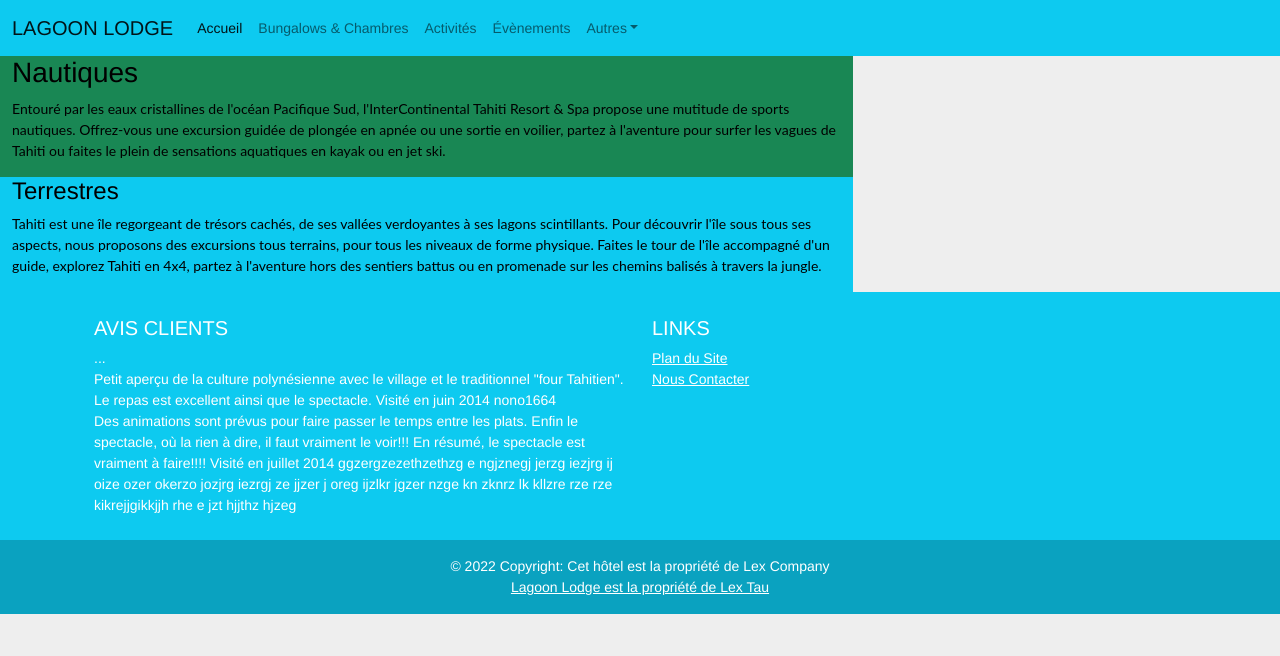
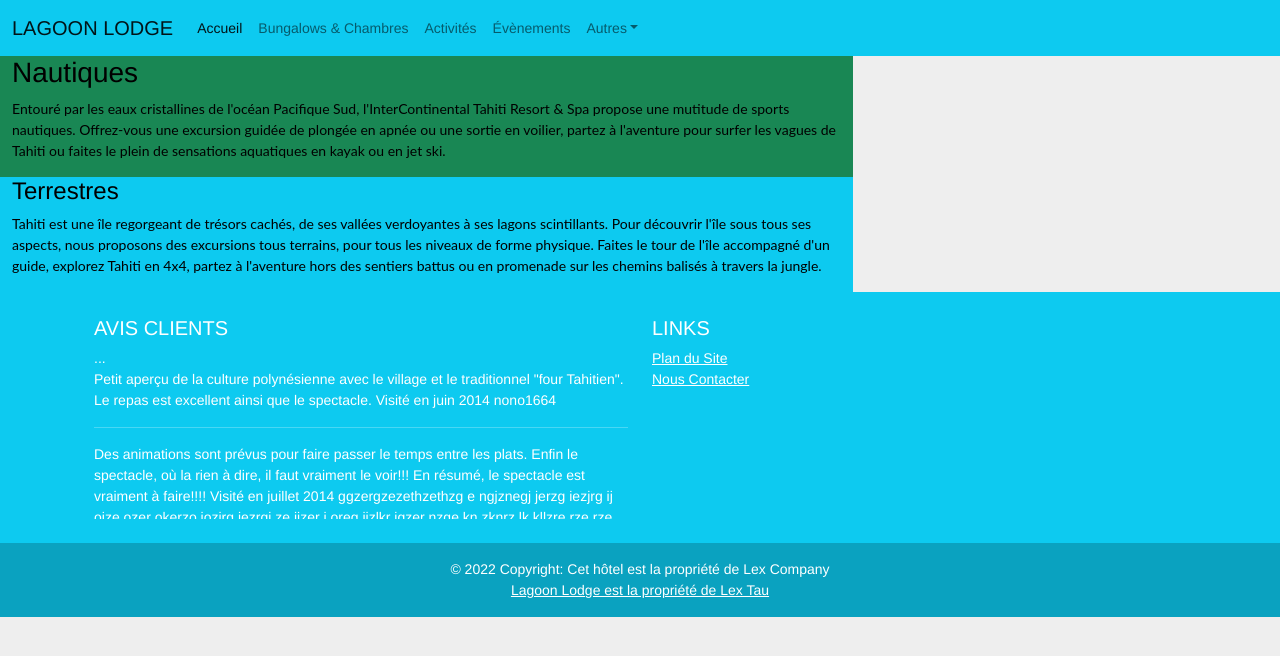
Before and after one commit to LEX-ONE7/Pension-Lagoon-2, a React (Create React App) app: page /activites in a window 1280 px wide. Shown: the top 656 px of the page. Built offline with nearby package versions, Linux system fonts and the light colour scheme.

Commit message:
2 files modified

```diff
--- a/components/Footer.tsx
+++ b/components/Footer.tsx
@@ -8,18 +8,36 @@ const Footer = () => {
             <h5 className="text-uppercase">Avis Clients</h5>
 
             <div className="overflow-auto">...</div>
-            <div className="overflow-scroll">
-              Petit aperçu de la culture polynésienne avec le village et le
-              traditionnel "four Tahitien". Le repas est excellent ainsi que le
-              spectacle. Visité en juin 2014 nono1664{' '}
-            </div>
-            <div className="overflow-scroll">
-              Des animations sont prévus pour faire passer le temps entre les
-              plats. Enfin le spectacle, où la rien à dire, il faut vraiment le
-              voir!!! En résumé, le spectacle est vraiment à faire!!!! Visité en
-              juillet 2014 ggzergzezethzethzg e ngjznegj jerzg iezjrg ij oize
-              ozer okerzo jozjrg iezrgj ze jjzer j oreg ijzlkr jgzer nzge kn
-              zknrz lk kllzre rze rze kikrejjgikkjjh rhe e jzt hjjthz hjzeg
+
+            <div
+              className="div "
+              style={{ height: '150px', overflowY: 'scroll' }}
+            >
+              <div>
+                Petit aperçu de la culture polynésienne avec le village et le
+                traditionnel "four Tahitien". Le repas est excellent ainsi que
+                le spectacle. Visité en juin 2014 nono1664{' '}
+              </div>
+              <hr />
+              <div>
+                Des animations sont prévus pour faire passer le temps entre les
+                plats. Enfin le spectacle, où la rien à dire, il faut vraiment
+                le voir!!! En résumé, le spectacle est vraiment à faire!!!!
+                Visité en juillet 2014 ggzergzezethzethzg e ngjznegj jerzg
+                iezjrg ij oize ozer okerzo jozjrg iezrgj ze jjzer j oreg ijzlkr
+                jgzer nzge kn zknrz lk kllzre rze rze kikrejjgikkjjh rhe e jzt
+                hjjthz hjzeg
+              </div>
+              <hr />
+              <div>
+                Des animations sont prévus pour faire passer le temps entre les
+                plats. Enfin le spectacle, où la rien à dire, il faut vraiment
+                le voir!!! En résumé, le spectacle est vraiment à faire!!!!
+                Visité en juillet 2014 ggzergzezethzethzg e ngjznegj jerzg
+                iezjrg ij oize ozer okerzo jozjrg iezrgj ze jjzer j oreg ijzlkr
+                jgzer nzge kn zknrz lk kllzre rze rze kikrejjgikkjjh rhe e jzt
+                hjjthz hjzeg
+              </div>
             </div>
           </div>
 
--- a/pages/Accueil.tsx
+++ b/pages/Accueil.tsx
@@ -3,7 +3,7 @@ const Accueil = () => {
   return (
     <div className="container marketing">
       <div className="row">
-        <div className="col-lg-4">
+        <div className="col-lg-4 p-4 d-flex flex-column align-items-center text-center">
           <svg
             className="bd-placeholder-img rounded-circle"
             width="140"
@@ -32,7 +32,7 @@ const Accueil = () => {
             </a>
           </p>
         </div>
-        <div className="col-lg-4">
+        <div className="col-lg-4 p-4 d-flex flex-column align-items-center text-center">
           <svg
             className="bd-placeholder-img rounded-circle"
             width="140"
@@ -61,7 +61,7 @@ const Accueil = () => {
             </a>
           </p>
         </div>
-        <div className="col-lg-4">
+        <div className="col-lg-4 p-4 d-flex flex-column align-items-center text-center">
           <svg
             className="bd-placeholder-img rounded-circle"
             width="140"
@@ -95,7 +95,7 @@ const Accueil = () => {
       <hr className="featurette-divider" />
 
       <div className="row featurette">
-        <div className="col-md-7">
+        <div className="col-md-6 d-flex flex-column justify-content-center ">
           <h2 className="featurette-heading fw-normal lh-1">
             CHAMBRES ET BUNGALOWS.{' '}
             <span className="text-muted">It’ll blow your mind.</span>
@@ -108,44 +108,56 @@ const Accueil = () => {
             LUMINEUX ET SPACIEUX,CE SONT DE VERITABLES HAVRES DE DETENTE.
           </p>
         </div>
-        <div className="col-md-5">
-          <img src="https://www.tropicalement-votre.com/produits/1030/doc/chambre-vue-lagon.jpg" />{' '}
+        <div className="col-md-6">
+          <img
+            style={{ height: '450px' }}
+            className="img-fluid w-100"
+            src="https://www.tropicalement-votre.com/produits/1030/doc/chambre-vue-lagon.jpg"
+          />{' '}
         </div>
       </div>
 
       <hr className="featurette-divider" />
 
       <div className="row featurette">
-        <div className="col-md-7 order-md-2">
+        <div className="col-md-6 order-md-2 d-flex flex-column justify-content-center ">
           <h2 className="featurette-heading fw-normal lh-1">
             ACTIVITES. <span className="text-muted">See for yourself.</span>
           </h2>
-          <p className="lead">
+          <p className="lead d-flex">
             SUBLIMEZ VOTRE EXPÉRIENCE À LAGOON LODGE Notre centre de plongée
             sous-marine vous fait découvrir un monde extraordinaire.
           </p>
         </div>
-        <div className="col-md-5 order-md-1">
-          <img src="https://d2xf5gjipzd8cd.cloudfront.net/available/476881150/476881150_500x500.jpg " />{' '}
+        <div className="col-md-6 order-md-1">
+          <img
+            style={{ height: '450px' }}
+            className="img-fluid w-100"
+            src="https://adventuredivers-spain.com/wp-content/uploads/2018/06/jetski.png "
+          />{' '}
         </div>
       </div>
 
       <hr className="featurette-divider" />
 
-      <div className="row featurette">
-        <div className="col-md-7">
+      <div className="row featurette pb-5">
+        <div className="col-md-6 d-flex flex-column justify-content-center ">
           <h2 className="featurette-heading fw-normal lh-1">
             EVENEMENTS. <span className="text-muted">Checkmate.</span>
           </h2>
-          <p className="lead">
+          <p className="lead ">
             Avec des vues éblouissantes, un équipement à la pointe de la
             technologie, un excellent soutien de notre équipe d'événements et un
             superbe emplacement dans le Pacifique Sud, soyez sûr d'un évènement
             réussi !
           </p>
         </div>
-        <div className="col-md-5">
-          <img src="https://d2xf5gjipzd8cd.cloudfront.net/available/476881150/476881150_500x500.jpg " />{' '}
+        <div className="col-md-6">
+          <img
+            style={{ height: '450px' }}
+            className="img-fluid w-100"
+            src="https://dbijapkm3o6fj.cloudfront.net/resources/1203,1004,1,6,4,0,600,450/-4153-/20180208132105/aro-tai-mariage-sur-la-plage.jpeg "
+          />{' '}
         </div>
       </div>
     </div>
```
